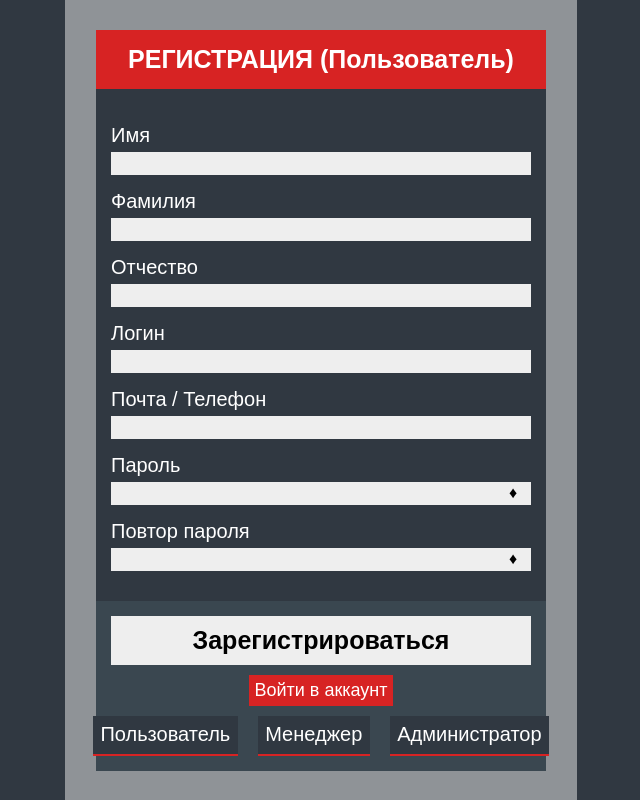
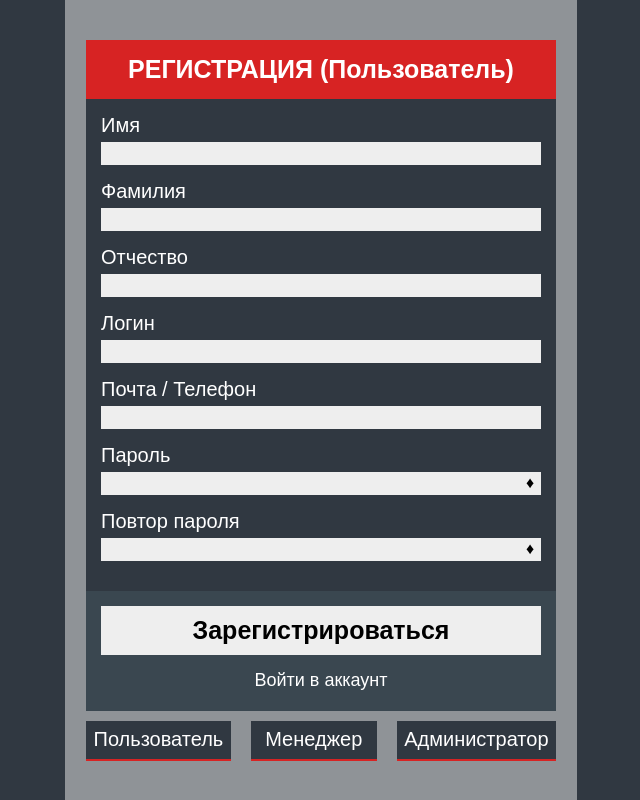
Before and after one commit to Zheksagon/RepositoryPractic, an ASP.NET Core app: page / in a window 1280 px wide. Shown: the whole page, without its empty margins (319-959 px from the left). Run offline with ASP.NET Core 8, Linux system fonts and the light colour scheme.

Commit message:
Доработка аутентификации

```diff
--- a/Views/WindowsAuthentication/WindowsRegistration/userreg.cshtml
+++ b/Views/WindowsAuthentication/WindowsRegistration/userreg.cshtml
@@ -61,17 +61,21 @@
                     </div>
                 </div>
 
-                <div class="confirm-buttons">
-                    <button class="regButton" type="submit">Зарегистрироваться</button>
+                <div class="button-container">
 
-                    <a class="window-changer" asp-controller="Authentication" asp-action="UserAuthorization">Войти в аккаунт</a>
+                    <div class="main-buttons">
+                        <button class="confirm-button" type="submit">Зарегистрироваться</button>
+                        <a class="window-changer" asp-controller="Authentication" asp-action="UserAuthorization">Войти в аккаунт</a>
+                    </div>
 
                     <div class="links-container">
                         <a asp-controller="Authentication" asp-action="UserRegistration">Пользователь</a>
                         <a asp-controller="Authentication" asp-action="ManagerRegistration">Менеджер</a>
                         <a asp-controller="Authentication" asp-action="AdministratorRegistration">Администратор</a>
                     </div>
+
                 </div>
+
             </form>
         </div>
 
--- a/staticstyle/css/authentication.css
+++ b/staticstyle/css/authentication.css
@@ -12,7 +12,6 @@ body {
     display: flex;
     justify-content: center;
     align-items: center;
-    min-height: 100vh;
     color: white;
     font-family: Arial;
 }
@@ -34,10 +33,9 @@ body::before {
 .container {
     display: flex;
     flex-direction: column;
-    width: min(450px, 90%);
-}
-form{
-    background-color: var(--theme-darkergray);
+    width: 100%;
+    max-width: 500px;
+    padding: 0 15px;
 }
 .heading-text {
     text-align: center;
@@ -48,6 +46,7 @@ form{
 }
 .input-boxes {
     padding: 15px;
+    background-color: var(--theme-darkergray);
 }
 
 input {
@@ -61,31 +60,40 @@ input {
     padding-bottom: 15px;
 }
 
-.confirm-buttons {
+.button-container {
     display: flex;
     flex-direction: column;
     gap: 10px;
     text-align: center;
     align-items: center;
     justify-content: center;
-    background-color: var(--theme-darkgray);
-    padding: 15px;
 }
 .window-changer{
     padding: 5px;
     font-size: 18px;
-    background-color: #d72323;
+    width: 35%;
 }
 
-.confirm-buttons a {
+.button-container a{
     color: white;
 }
 
-.confirm-buttons a:hover {
+.button-container a:hover {
     opacity: 0.85;
 }
+.main-buttons{
+    position: relative;
+    display: flex;
+    flex-direction: column;
+    justify-content: center;
+    align-items: center;
+    gap: 10px;
+    background-color: var(--theme-darkgray);
+    padding: 15px;
+    width: 100%;
+}
 
-.regButton {
+.confirm-button {
     background-color: var(--theme-white);
     color: black;
     padding: 10px;
@@ -93,7 +101,7 @@ input {
     font-size: 25px;
     width: 100%;
 }
-.regButton:hover {
+.confirm-button:hover {
     opacity: 0.85;
 }
 input:hover {
@@ -118,8 +126,9 @@ p {
 
 .toggle-password {
     position: absolute;
-    right: 12px;
-    width: 12px;
+    align-items: center;
+    right: 1px;
+    width: 20px;
     font-size: 16px;
     color: black;
 }
@@ -141,8 +150,8 @@ p {
 
 .error-message{
     background-color: var(--theme-darkergray);
+    display: none;
     color: #f05454;
     text-align: center;
     padding: 10px;
-
 }
```
Also changed, not shown: Views/WindowsAuthentication/WindowsAuthorization/adminauth.cshtml (+6 -2 lines), Views/WindowsAuthentication/WindowsAuthorization/managerauth.cshtml (+6 -2 lines), Views/WindowsAuthentication/WindowsAuthorization/userauth.cshtml (+7 -3 lines), Views/WindowsAuthentication/WindowsRegistration/adminreg.cshtml (+7 -3 lines), Views/WindowsAuthentication/WindowsRegistration/managerreg.cshtml (+7 -3 lines).
